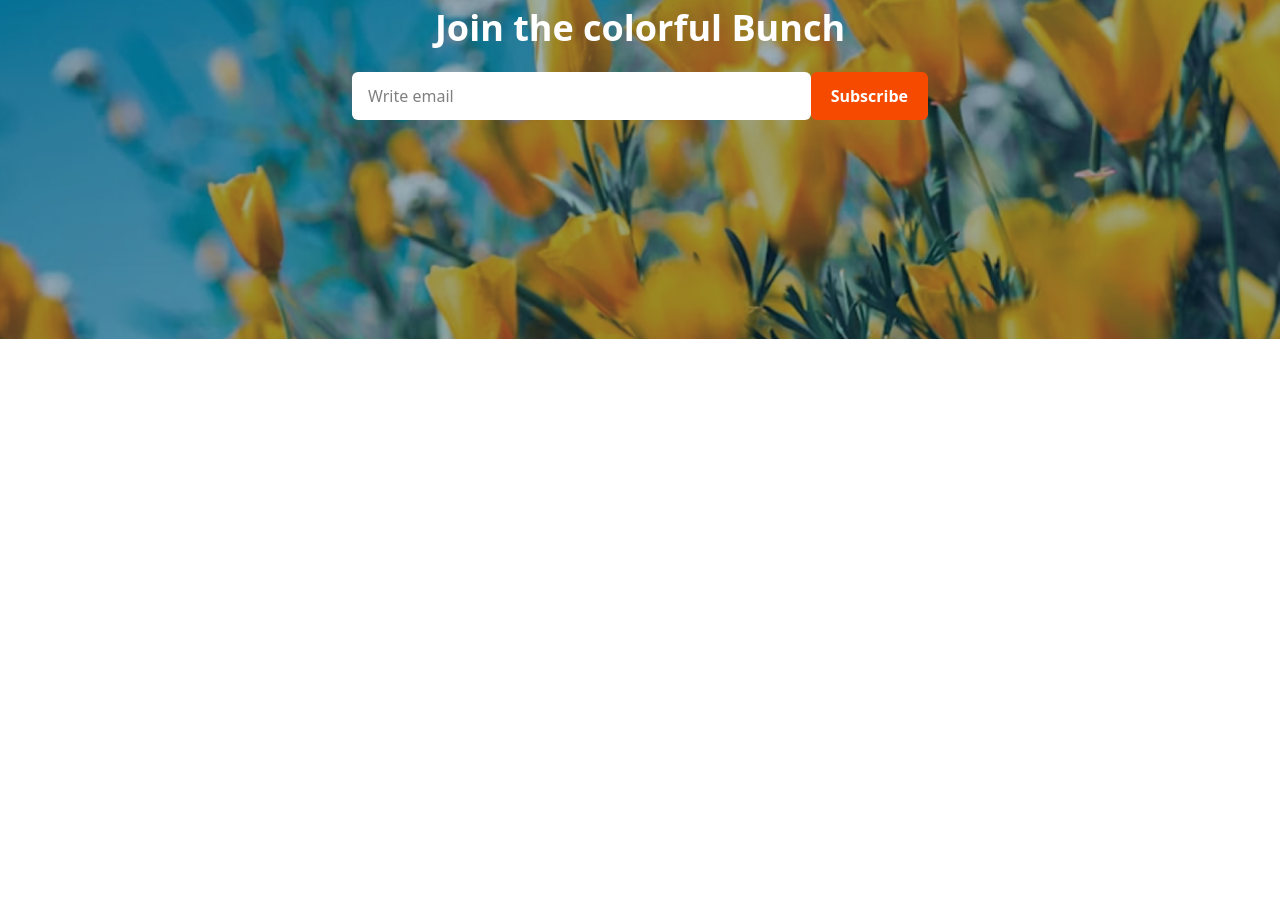
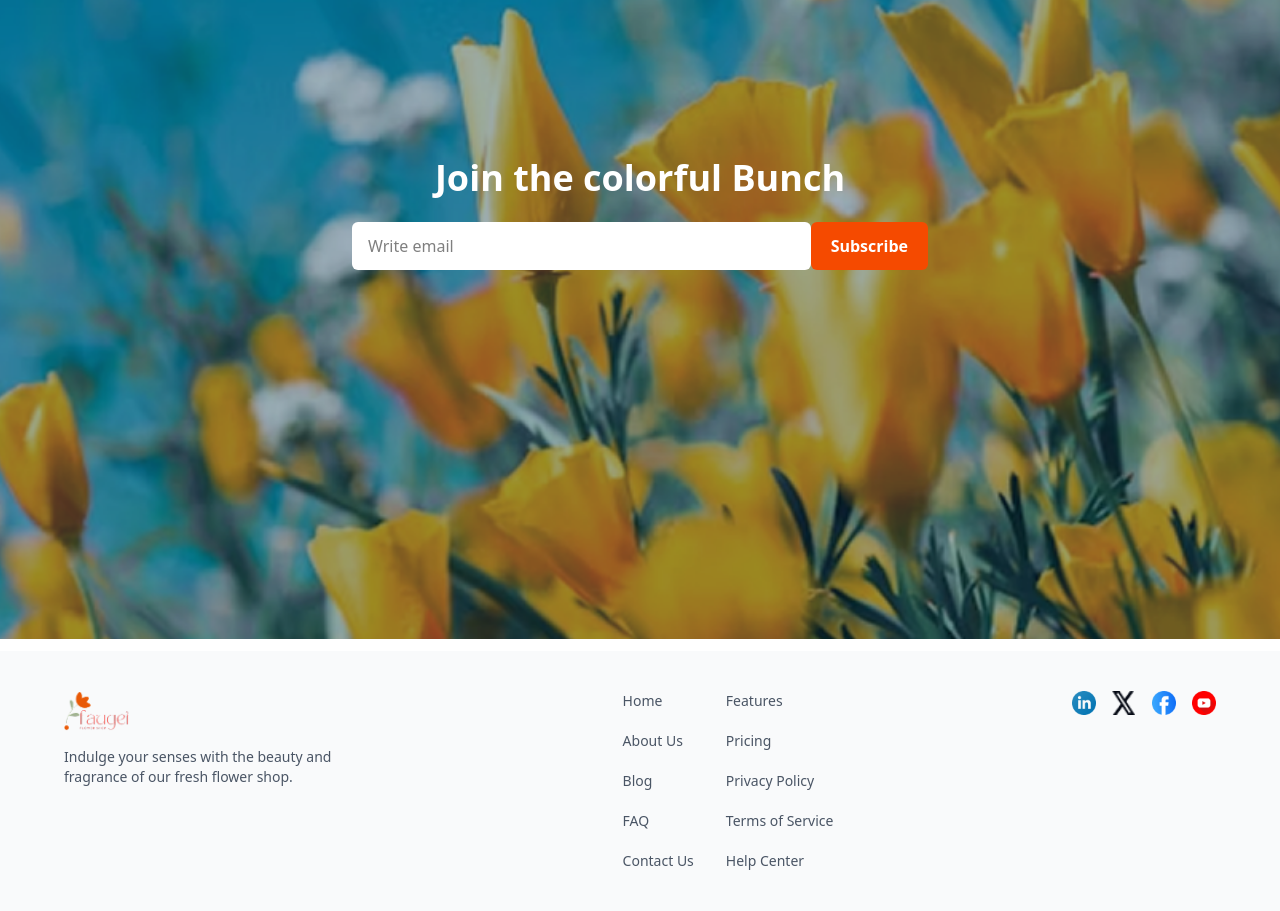
Before and after one commit to Arman-Shelby/Faugei-Flower-Shop, a plain HTML site: page index.html in a window 1280 px wide. Shown: the part 3400-4311 px from the top of the page. Before the commit the page ends 3751 px from the top, so only its background shows below. Drawn offline with nearby package versions, Linux system fonts and the light colour scheme.

Commit message:
footer added

```diff
--- a/index.html
+++ b/index.html
@@ -218,7 +218,7 @@
 </section>
 
 <!-- Join Section -->
- <section class="w-full mb-3 h-[400px] md:h-[500px] lg:h-[550px] bg-cover bg-center bg-no-repeat flex items-center justify-center px-4" style="background-image: url('assets/news-letter-bg.png')">
+ <section class="w-full mb-3 h-[400px] md:h-[500px] lg:h-[850px] bg-cover bg-center bg-no-repeat flex items-center justify-center px-4" style="background-image: url('assets/news-letter-bg.png')">
   <div class="text-center max-w-xl w-full">
 
     <h2 class="text-white text-3xl md:text-4xl font-bold mb-6">
@@ -242,22 +242,56 @@
     </form>
   </div>
 </section>
+    </main>
+
+<!-- Footer -->
+
+   <footer class="bg-gray-50 text-gray-600 py-10 px-6 md:px-16">
+  <div class="max-w-7xl mx-auto flex flex-col gap-10 md:flex-row md:justify-between">
+
+    <div class="flex flex-col items-start">
+      <img src="assets/logo.png" alt="Faugei Logo" class="h-10 mb-4">
+      <p class="text-sm max-w-xs">
+        Indulge your senses with the beauty and fragrance of our fresh flower shop.
+      </p>
+    </div>
+
+    <div class="flex flex-col md:flex-row gap-8">
+      <div class="flex flex-col space-y-5 text-sm">
+        <a href="#" class="hover:text-gray-900">Home</a>
+        <a href="#" class="hover:text-gray-900">About Us</a>
+        <a href="#" class="hover:text-gray-900">Blog</a>
+        <a href="#" class="hover:text-gray-900">FAQ</a>
+        <a href="#" class="hover:text-gray-900">Contact Us</a>
+      </div>
+      <div class="flex flex-col space-y-5 text-sm">
+        <a href="#" class="hover:text-gray-900">Features</a>
+        <a href="#" class="hover:text-gray-900">Pricing</a>
+        <a href="#" class="hover:text-gray-900">Privacy Policy</a>
+        <a href="#" class="hover:text-gray-900">Terms of Service</a>
+        <a href="#" class="hover:text-gray-900">Help Center</a>
+      </div>
+    </div>
+
+    <div class="flex space-x-4 mt-4 md:mt-0">
+      <a href="#" aria-label="LinkedIn">
+        <img src="assets/icon-linkedin.png" alt="LinkedIn" class="h-6 w-6">
+      </a>
+      <a href="#" aria-label="X">
+        <img src="assets/icon-twitter.png" alt="X" class="h-6 w-6">
+      </a>
+      <a href="#" aria-label="Facebook">
+        <img src="assets/icon-facebook.png" alt="Facebook" class="h-6 w-6">
+      </a>
+      <a href="#" aria-label="YouTube">
+        <img src="assets/icon-youtube.png" alt="YouTube" class="h-6 w-6">
+      </a>
+    </div>
+
+  </div>
+</footer>
 
 
 
-
-
-
-
-
-
-
-
-    </main>
-    <footer>
-
-
-    </footer>
-
 </body>
 </html>
```
